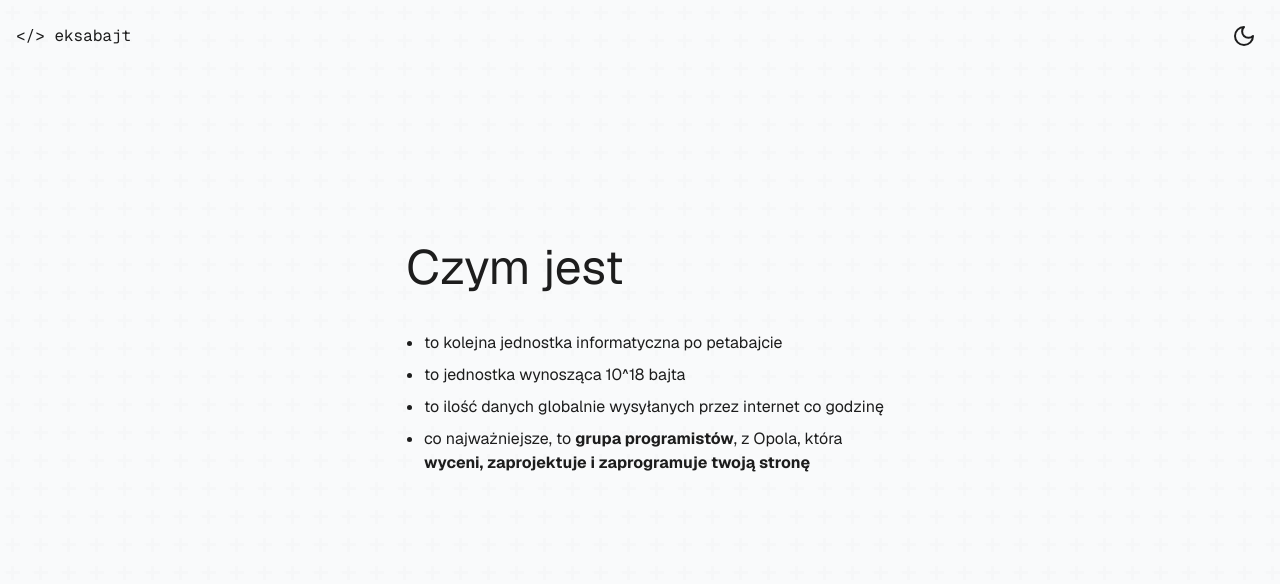
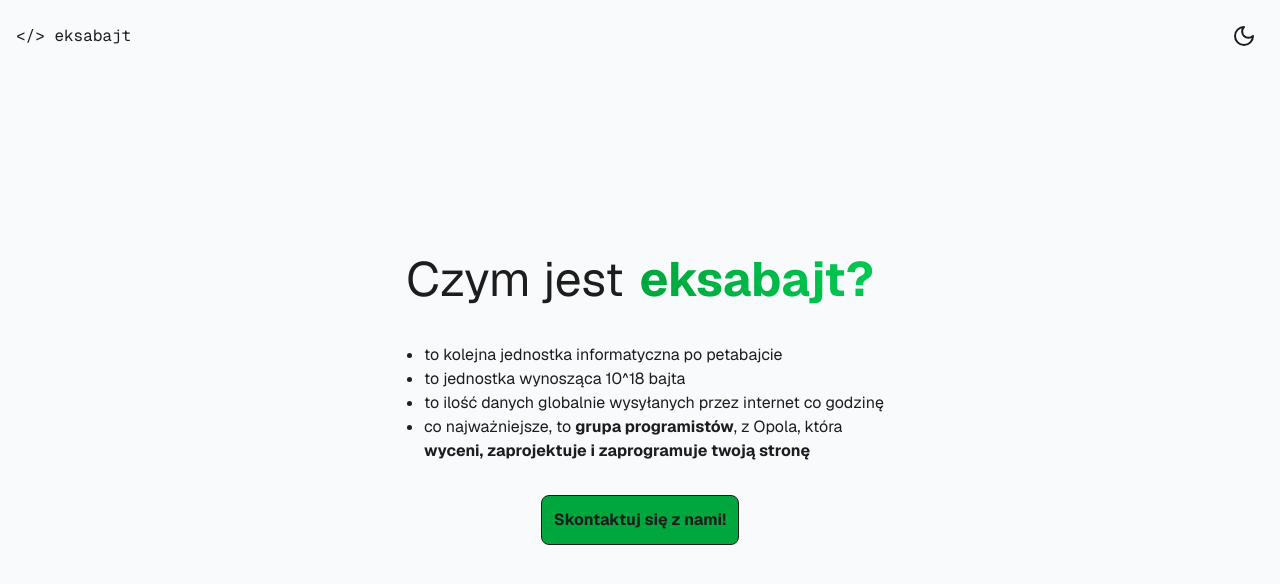
Before and after one commit to trn64x/dataManagement, a Next.js app: page / in a window 1280 px wide. Shown: the top 584 px of the page. Built offline with nearby package versions, Linux system fonts and the light colour scheme.

Commit message:
Added optimizations + ssr support / removed fade in animations (to be replaced with something better)

```diff
--- a/src/app/globals.css
+++ b/src/app/globals.css
@@ -1,6 +1,6 @@
 @import "tailwindcss";
 *{
-  transition: 200ms background-color, 200ms color;
+  transition: 200ms background-color;
 }
 :root {
   --background: #ffffff;
@@ -13,6 +13,7 @@
   --font-sans: var(--font-geist-sans);
   --font-mono: var(--font-geist-mono);
 }
+
 
 :root {
   --background: rgba(249, 250, 251, 1);
--- a/src/app/page.tsx
+++ b/src/app/page.tsx
@@ -1,62 +1,18 @@
 import GridBackground from "@/components/background/GridBackground";
 import CtaButton from "@/components/buttons/CtaButton";
 import Header from "@/components/header/Header";
+import BrandWave from "@/components/pearls/BrandWave";
+import HeroSection from "@/components/sections/HeroSection";
 import TextGradient from "@/components/text/TextGradient";
 import { Fade } from "react-awesome-reveal";
-import Wave from "react-wavify";
+
 
 export default function Home() {
   return (
     <>
-      <GridBackground />
       <Header />
-      <main className="font-sans gap-8 p-8 flex flex-col gap-4 min-h-[80vh] items-center justify-center">
-        <div className="flex flex-row gap-4 text-5xl">
-          <Fade triggerOnce cascade damping={0.05}>
-            Czym jest
-          </Fade>
-          <TextGradient>
-            {" "}
-            <Fade
-              triggerOnce
-              delay={500}
-              className="font-bold"
-              cascade
-              damping={0.05}
-            >
-              eksabajt?
-            </Fade>
-          </TextGradient>
-        </div>
-        <ul className="gap-2 text-md max-w-lg flex-col flex list-disc pl-10">
-          <Fade triggerOnce cascade damping={1} delay={1500}>
-            <li>to kolejna jednostka informatyczna po petabajcie</li>
-            <li>to jednostka wynosząca 10^18 bajta</li>
-            <li>
-              to ilość danych globalnie wysyłanych przez internet co godzinę
-            </li>
-            <li>
-              co najważniejsze, to{" "}
-              <span className="font-bold">grupa programistów</span>, z Opola,
-              która{" "}
-              <span className="font-bold">
-                wyceni, zaprojektuje i zaprogramuje twoją stronę
-              </span>
-            </li>
-          </Fade>
-        </ul>
-        <Fade delay={5500}>
-          <CtaButton>Skontaktuj się z nami!</CtaButton>
-        </Fade>
-      </main>
-      <Wave fill="url(#gradient)">
-        <defs>
-          <linearGradient id="gradient" gradientTransform="rotate(90)">
-            <stop offset="10%" stopColor="oklch(0.627 0.194 149.214)" />
-            <stop offset="90%" stopColor="#4bb651" />
-          </linearGradient>
-        </defs>
-      </Wave>
+      <HeroSection/>
+      <BrandWave/>
     </>
   );
 }
--- /dev/null
+++ b/src/components/pearls/BrandWave.tsx
@@ -0,0 +1,12 @@
+import Wave from "react-wavify";
+
+export default function BrandWave(){
+    return <Wave fill="url(#gradient)" className="relative from-[#4bb651] pt-4 bg-gradient-to-t ">
+    <defs>
+      <linearGradient id="gradient" gradientTransform="rotate(90)">
+        <stop offset="10%" stopColor="oklch(0.627 0.194 149.214)" />
+        <stop offset="90%" stopColor="#4bb651" />
+      </linearGradient>
+    </defs>
+  </Wave>
+}
--- /dev/null
+++ b/src/components/pearls/Fade.tsx
@@ -0,0 +1,6 @@
+import { PropsWithChildren } from "react";
+import { FadeProps } from "react-awesome-reveal";
+
+export default function Fade({children, className}:  FadeProps){
+    return <div className={className}>{children}</div>
+}
--- /dev/null
+++ b/src/components/sections/HeroSection.tsx
@@ -0,0 +1,45 @@
+import CtaButton from "../buttons/CtaButton";
+import Fade from "../pearls/Fade";
+import TextGradient from "../text/TextGradient";
+
+export default function HeroSection(){
+    return       <section className="font-sans gap-8 p-8 flex flex-col gap-4 min-h-[80vh] items-center justify-center">
+    <div className="flex flex-row gap-4 text-5xl justify-center flex-wrap">
+      <Fade triggerOnce cascade damping={0.05}>
+        Czym jest
+      </Fade>
+      <TextGradient>
+        {" "}
+        <Fade
+          triggerOnce
+          delay={500}
+          className="font-bold"
+          cascade
+          damping={0.05}
+        >
+          eksabajt?
+        </Fade>
+      </TextGradient>
+    </div>
+    <ul className="gap-2 text-md max-w-lg flex-col flex list-disc pl-10">
+      <Fade triggerOnce cascade damping={1} delay={1500}>
+        <li>to kolejna jednostka informatyczna po petabajcie</li>
+        <li>to jednostka wynosząca 10^18 bajta</li>
+        <li>
+          to ilość danych globalnie wysyłanych przez internet co godzinę
+        </li>
+        <li>
+          co najważniejsze, to{" "}
+          <span className="font-bold">grupa programistów</span>, z Opola,
+          która{" "}
+          <span className="font-bold">
+            wyceni, zaprojektuje i zaprogramuje twoją stronę
+          </span>
+        </li>
+      </Fade>
+    </ul>
+    <Fade delay={5500}>
+      <CtaButton>Skontaktuj się z nami!</CtaButton>
+    </Fade>
+  </section>
+}
```
